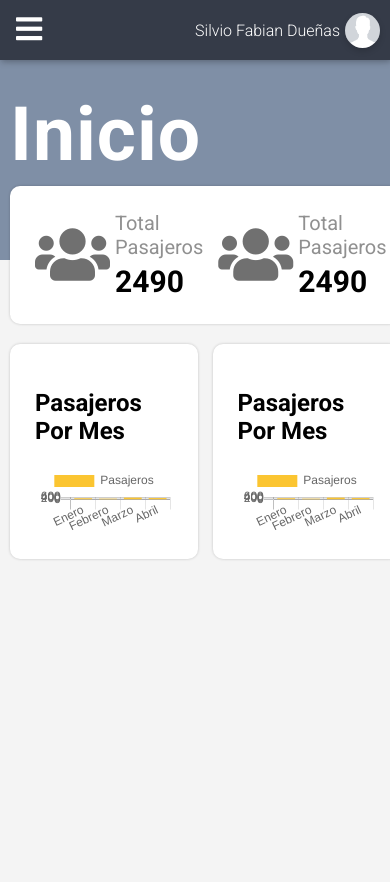
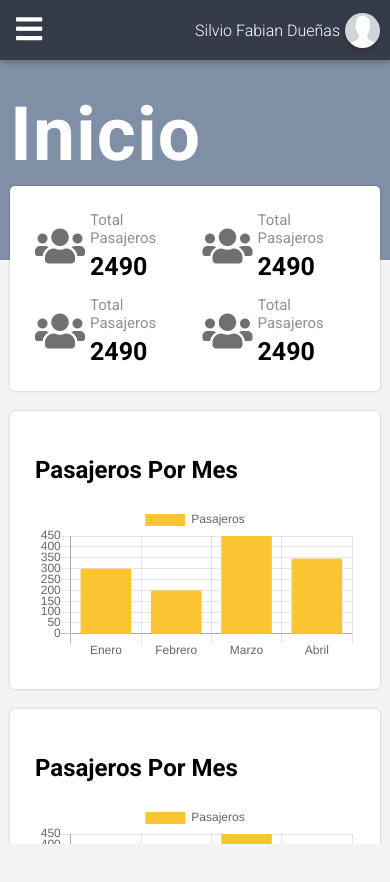
Before and after one commit to fabian0896/hotel-app, a React (Create React App) app: page /inicio in a window 390 px wide. Shown: the top 882 px of the page. After the commit the page ends 844 px from the top, so only its background shows below. Built offline with nearby package versions, Linux system fonts and the light colour scheme.

Commit message:
empezando la pantalla de login

```diff
--- a/src/App/App.css
+++ b/src/App/App.css
@@ -2,11 +2,14 @@
   height: 100vh;
   display: grid;
   grid-template-columns: 265px 1fr;
+  min-height: 0;
 }
 
 
 @media only screen and (max-width: 1090px){
   .App{
     grid-template-columns: 1fr;
+    width: 100%;
+    position: fixed;
   }
 }
--- a/src/PageContainers/Card.css
+++ b/src/PageContainers/Card.css
@@ -1,7 +1,7 @@
 .Card{
     width: 100%;
     background: #FFF;
-    border-radius: 10px;
+    border-radius: 5px;
     border: none;
     box-shadow: 0px 0px 3px rgba(0, 0, 0, .2);
     padding: 25px;
--- a/src/PageContainers/Card.js
+++ b/src/PageContainers/Card.js
@@ -2,13 +2,39 @@ import React from 'react';
 import './Card.css'
 
 class Card extends React.Component{
+
+    state = {
+        sallScreen: false
+    }
+
+    hadleMedia = (media)=>{
+        if(media.matches){
+            this.setState({
+                smallScreen: true
+            })
+        } else{
+            this.setState({
+                smallScreen: false
+            })
+        }
+    }
+
+    componentDidMount(){
+        const media = window.matchMedia('(max-width: 645px)');
+        this.hadleMedia(media);
+        media.addListener(this.hadleMedia);
+    }
+
     render(){
-
         const styles = {};
+        let colums = ''
         if(this.props.mode === 'grid'){
-            const colums = Array(this.props.colums).fill('1fr ').reduce((texto, curent)=>{
+            colums = Array(this.props.colums).fill('1fr ').reduce((texto, curent)=>{
                 return texto + curent;
             });
+            if(this.state.smallScreen){
+                colums = '1fr 1fr';
+            }
             styles['display'] = 'grid';
             styles['gridTemplateColumns'] = colums;
             styles['gridGap'] = '15px'
--- a/src/PageContainers/CardContainer.css
+++ b/src/PageContainers/CardContainer.css
@@ -3,10 +3,15 @@
     grid-column-gap: 15px;
     grid-template-columns: 1fr 1fr;
     width: 100%;
-
-
 }
 
 .CardContainer-item{
     min-width: 0;
 }
+
+
+@media screen and (max-width: 645px){
+    .CardContainer{
+        grid-template-columns: 1fr;
+    }
+}
--- a/src/PageContainers/CardContainer.js
+++ b/src/PageContainers/CardContainer.js
@@ -4,15 +4,15 @@ import './CardContainer.css';
 
 
 function CardContainer(props){
-    const colums = Array(props.children.length).fill('1fr ').reduce((sumatoria, actual)=>{
+    /* const colums = Array(props.children.length).fill('1fr ').reduce((sumatoria, actual)=>{
         return sumatoria + actual;
     })
 
     const styles ={
         gridTemplateColumns: colums
-    }
+    } */
     return(
-        <div style={styles} className="CardContainer" >
+        <div className="CardContainer" >
         {
             props.children.map((content, index)=>{
                 return (
--- a/src/PageContainers/PageContainer.css
+++ b/src/PageContainers/PageContainer.css
@@ -1,6 +1,8 @@
 .Page-container{
-    overflow-y: auto;
     height: 100vh;
+    min-width: 0;
+    box-sizing: border-box;
+    overflow: auto;
 }
 
 .Header{
@@ -19,7 +21,7 @@
     margin-bottom: 8px;
 }
 
-.Content{
+.Content-wraper{
     margin: 0;
     padding: 0;
     max-width: 1000px;
@@ -28,28 +30,43 @@
     height: calc(100vh - 60px);
 }
 
+.Content{
+    height: wrap;
+}
 
 
 
-@media screen and (max-width: 1265px){
-    .Content{
+
+@media screen and (max-width: 1280px){
+    .Content-wraper{
         max-width: 800px;
     }
 }
 
 @media screen and (max-width: 1090px){
-    .Content{
+    .Content-wraper{
 
     }
+    .Page-container{
+        height: calc(100vh - 60px);
+    }
+
 }
 
 @media screen and (max-width: 830px){
-    .Content{
-        width: 100%;
+    .Content-wraper{
         margin-left: 10px;
         margin-right: 10px;
         min-width: 0;
         max-width: none;
         box-sizing: border-box;
     }
+    .Page-container{
+        height: calc(100vh - 60px);
+        width: 100%;
+    }
 }
+
+@media screen and (max-width: 645px){
+
+}
--- a/src/PageContainers/PageContainer.js
+++ b/src/PageContainers/PageContainer.js
@@ -10,9 +10,9 @@ class PageContainer extends React.Component{
             <div className="Page-container">
               <header className="Header">
               </header>
-              <div className="Content">
+              <div className="Content-wraper">
                 <h1 className="Header-title">{ title.charAt(0).toUpperCase() + title.slice(1) }</h1>
-                <div>
+                <div className="Content">
                     {this.props.children}
                 </div>
               </div>
--- a/src/Pages/Inicio/estadistica.css
+++ b/src/Pages/Inicio/estadistica.css
@@ -26,3 +26,28 @@
     margin: 0;
     font-weight: bold;
 }
+
+
+@media screen and (max-width: 1265px){
+    .Estadistica-icon{
+        font-size: 50px;
+    }
+    .Estadistica-Title{
+        font-size: 15px;
+    }
+    .Estadistica-value{
+        font-size: 25px;
+    }
+}
+
+@media screen and (max-width: 460px){
+    .Estadistica-icon{
+        font-size: 40px;
+    }
+    .Estadistica-Title{
+        font-size: 15px;
+    }
+    .Estadistica-value{
+        font-size: 25px;
+    }
+}
```
